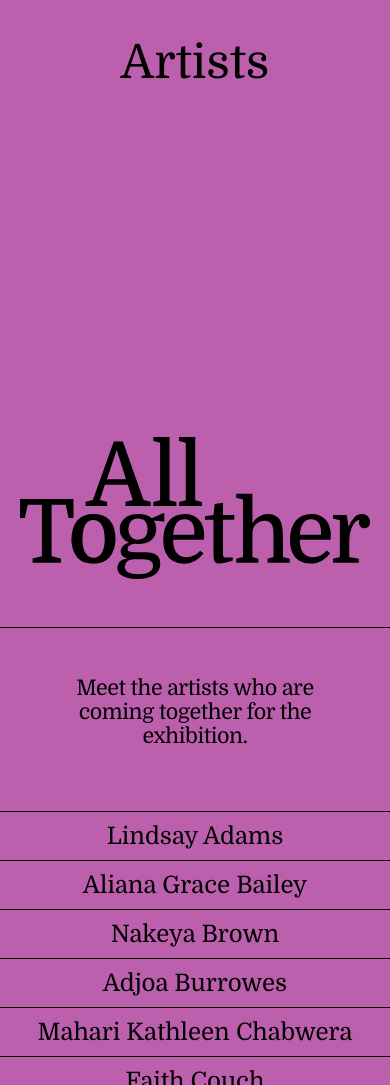
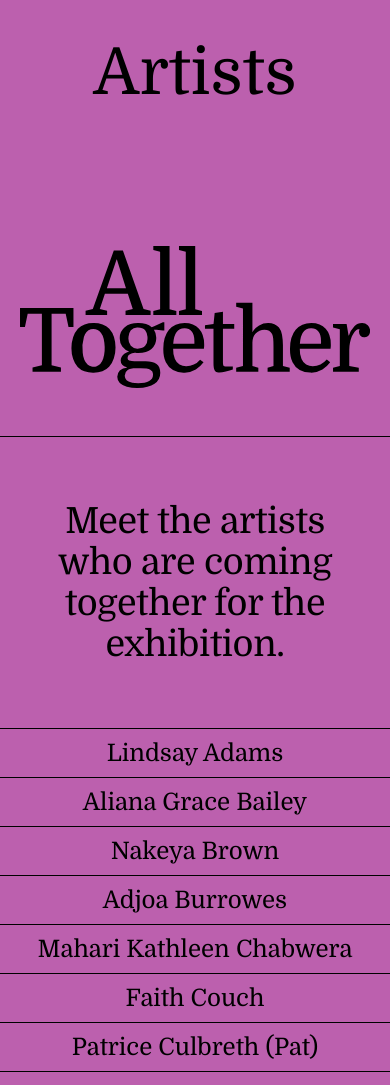
Before and after one commit to BARS2021/all-together, a plain HTML site: page artists.html in a window 390 px wide. Shown: the top 1085 px of the page. Drawn offline with Linux system fonts and the light colour scheme.

Commit message:
Add files via upload

```diff
--- a/artists.html
+++ b/artists.html
@@ -12,7 +12,7 @@
   <div class="website-container column-container">
     <div class="column sticky-column">
       <h2>Artists</h2>
-      <a href="index.html">
+      <a href="index.html" class="all-together-container">
         <img src="assets/SVG/logo.svg" alt="" class="all-together">
       </a>
 
--- a/style.css
+++ b/style.css
@@ -70,7 +70,7 @@ h2 {
 }
 
 .header {
-  padding-top: 48px;
+  padding-top: 64px;
 }
 
 .padding-top {
@@ -203,9 +203,9 @@ box-sizing: border-box;         /* Opera/IE 8+ */
 }
 
 .collapsible-image {
-
  max-width: 80%;
- object-fit: contain;
+ max-height: 300px;
+ object-fit: cover;
  margin: 32px 0px 32px 0px;
  border: 1px solid black;
 }
@@ -231,10 +231,10 @@ box-sizing: border-box;         /* Opera/IE 8+ */
   h1 {
     text-align: center;
     font-weight: normal;
-    font-size: 5.5vw;
+    font-size: 32px;
     padding-top: 64px;
-    padding-left: 64px;
-    padding-right: 64px;
+    padding-left: 48px;
+    padding-right: 48px;
     padding-bottom: 64px;
     border: 0px solid blue;
     letter-spacing: -.1vw;
@@ -244,8 +244,12 @@ box-sizing: border-box;         /* Opera/IE 8+ */
     font-weight: normal;
     width: 100%;
     text-align: center;
-    font-size: 12vw;
+    font-size: 64px;
     margin-top: 36px;
+  }
+
+  .header {
+    font-size: 36px;
   }
 
   .column-container {
@@ -260,7 +264,7 @@ box-sizing: border-box;         /* Opera/IE 8+ */
 
   .sticky-column {
     position: relative;
-    height: 70vh;
+    height: 400px;
     border-bottom: 1px solid;
     border-right: 0px;
 
@@ -270,14 +274,24 @@ box-sizing: border-box;         /* Opera/IE 8+ */
     margin-bottom: 100px;
   }
 
+  .all-together-container {
+    width: 100%;
+    display: flex;
+    justify-content: center;
+  }
 
   .all-together {
     margin: 20px;
     margin-bottom: 48px;
+    max-width: 400px;
   }
 
   .information-container {
    display: flex;
+  }
+
+  .information-body {
+    font-size: 12px;
   }
 
   .header-container {
```
Also changed, not shown: about.html (+1 -1 lines), index.html (+2 -2 lines), readings.html (+1 -1 lines), assets/portraits/mans.jpg.
